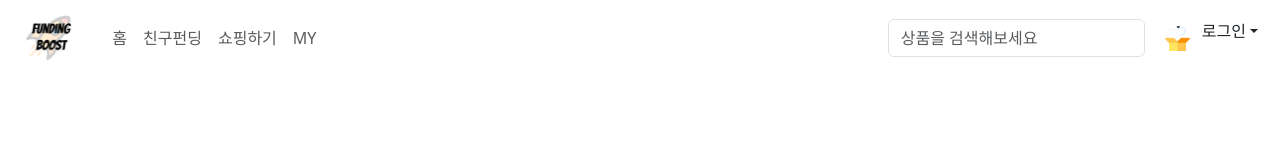
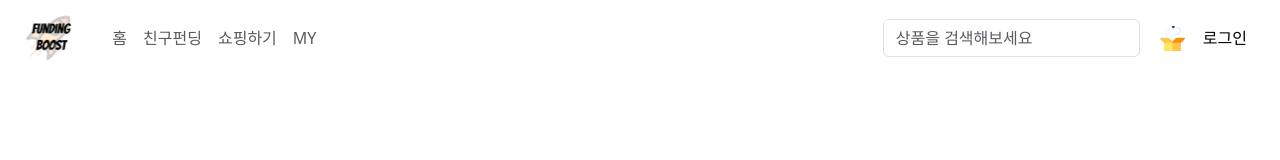
Before and after one commit to JHyun0302/FundingBoost-Client, a React (Create React App) app in the folder fundingboost/: page / in a window 1280 px wide. Shown: the top 160 px of the page. Built offline with nearby package versions, Linux system fonts and the light colour scheme.

Commit message:
header 로그인에 따른 상태 변화 추가

```diff
--- a/fundingboost/src/components/orgenisms/header/header.jsx
+++ b/fundingboost/src/components/orgenisms/header/header.jsx
@@ -1,14 +1,28 @@
+import React, { useState } from 'react';
 import { Button, Container, Form, Nav, Navbar, NavDropdown } from 'react-bootstrap';
-import React, { useState } from 'react';
 import 'bootstrap/dist/css/bootstrap.min.css';
 import './header.scss';
 
-import  logoImg from '../../../assets/logo.svg'
-import gifthub from '../../../assets/gifthub.svg'
-// import { CiSearch } from "react-icons/ci";
+import  logoImg from '../../../assets/logo.svg';
+import gifthub from '../../../assets/gifthub.svg';
+//import { CiSearch } from "react-icons/ci";
 
 //헤더 네이게이션바
 function HeaderBar() {
+    const [isLoggedIn, setIsLoggedIn] = useState(false);
+    const [nickName, setNickName] = useState('');
+
+    // 로그인
+    const login = () => {
+        setIsLoggedIn(true);
+        setNickName('nick_name');
+    };
+    // 로그아웃
+    const logout = () => {
+        setIsLoggedIn(false);
+        setNickName("");
+    };
+
     return (
         <Navbar expand="lg" className="headerBar">
             <Container fluid>
@@ -16,7 +30,7 @@ function HeaderBar() {
                 <Navbar.Toggle aria-controls="navbarScroll" />
                 <Navbar.Collapse id="navbarScroll">
                     <Nav className="navbarMemu" navbarScroll>
-                        <Nav.Link href="/home" className="home-btn" >홈</Nav.Link>
+                        <Nav.Link href="/home" className="home-btn">홈</Nav.Link>
                         <Nav.Link href="/friendfunding" className="friend-btn">친구펀딩</Nav.Link>
                         <Nav.Link href="/shopping" className="shopping-btn">쇼핑하기</Nav.Link>
                         <Nav.Link href="/mypage" className="my-btn">MY</Nav.Link>
@@ -25,15 +39,23 @@ function HeaderBar() {
                         <Form.Control type="search" placeholder="상품을 검색해보세요"
                                       className="me-2"
                                       aria-label="Search"
-
                         />
                         <Button className="gifthub-btn" href="/gifthub"><img src={gifthub}/></Button>
-                        <div className="login-btn">
-                            <NavDropdown title="로그인" id="navbarScrollingDropdown">
-                                <NavDropdown.Item href="#action3">로그아웃</NavDropdown.Item>
+                    </Form>
+
+                    {/*로그인 여부에따른 변화*/}
+                    <div  className="loginLogout">
+                        {isLoggedIn ? (
+                            <NavDropdown title={nickName} id="logoutDropdown" drop="down">
+                                <NavDropdown.Item onClick={logout}>로그아웃</NavDropdown.Item>
                             </NavDropdown>
-                        </div>
-                    </Form>
+
+                        ) : (
+                            <button onClick={login} className="login-btn" >로그인</button>
+
+                        )}
+                    </div>
+
                 </Navbar.Collapse>
             </Container>
         </Navbar>
--- a/fundingboost/src/components/orgenisms/header/header.scss
+++ b/fundingboost/src/components/orgenisms/header/header.scss
@@ -10,14 +10,14 @@
 }
 
 .navbarMenu{
-  maxHeight: '100px';
+  maxHeight: 100px;
 }
 
 .seachBar{
   display: flex;
   flex-direction: row;
   margin-left: auto;
-
+  flex-wrap: nowrap;
 }
 
 .navbar-nav {
@@ -37,7 +37,10 @@
     height: 25px;
   }
 }
-
+.loginLogout {
+  margin-right: 15px;
+}
 .login-btn{
-  margin-right: 10px;
+  border: none;
+  background:none;
 }
```
